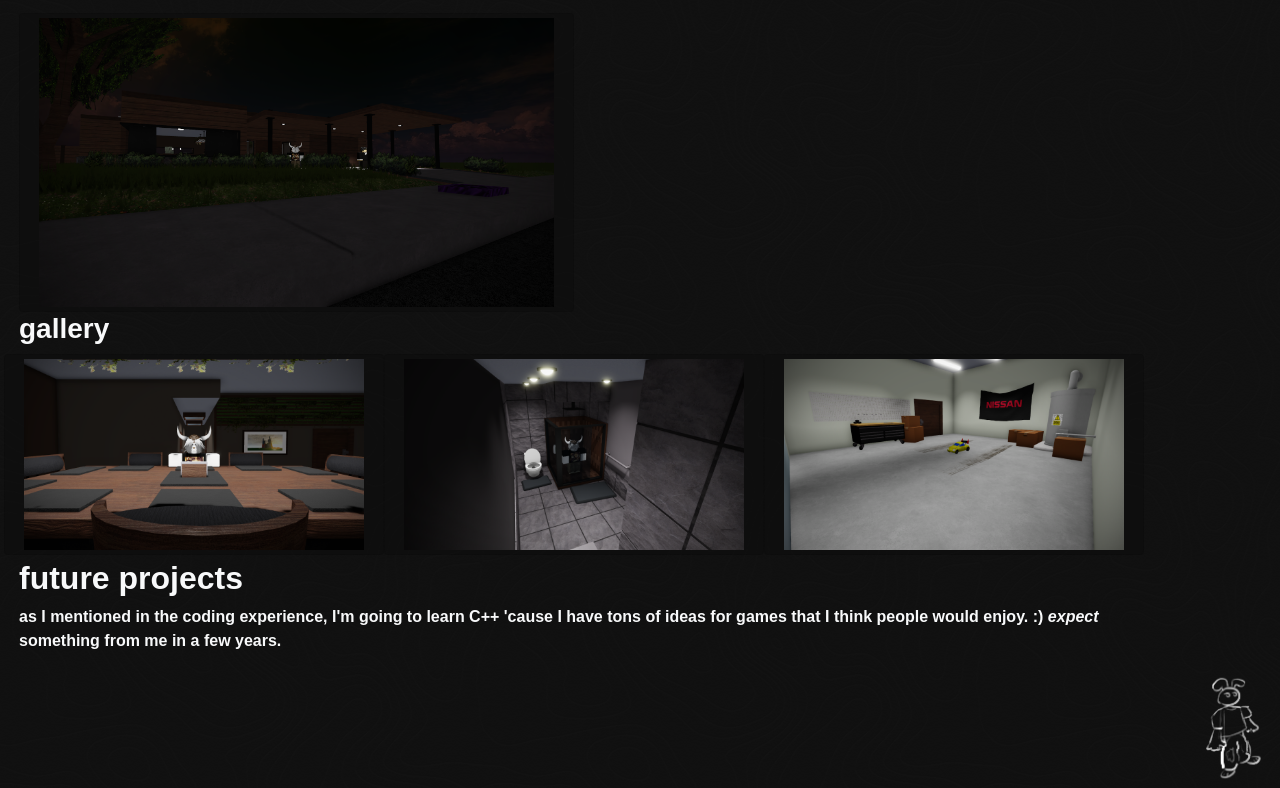
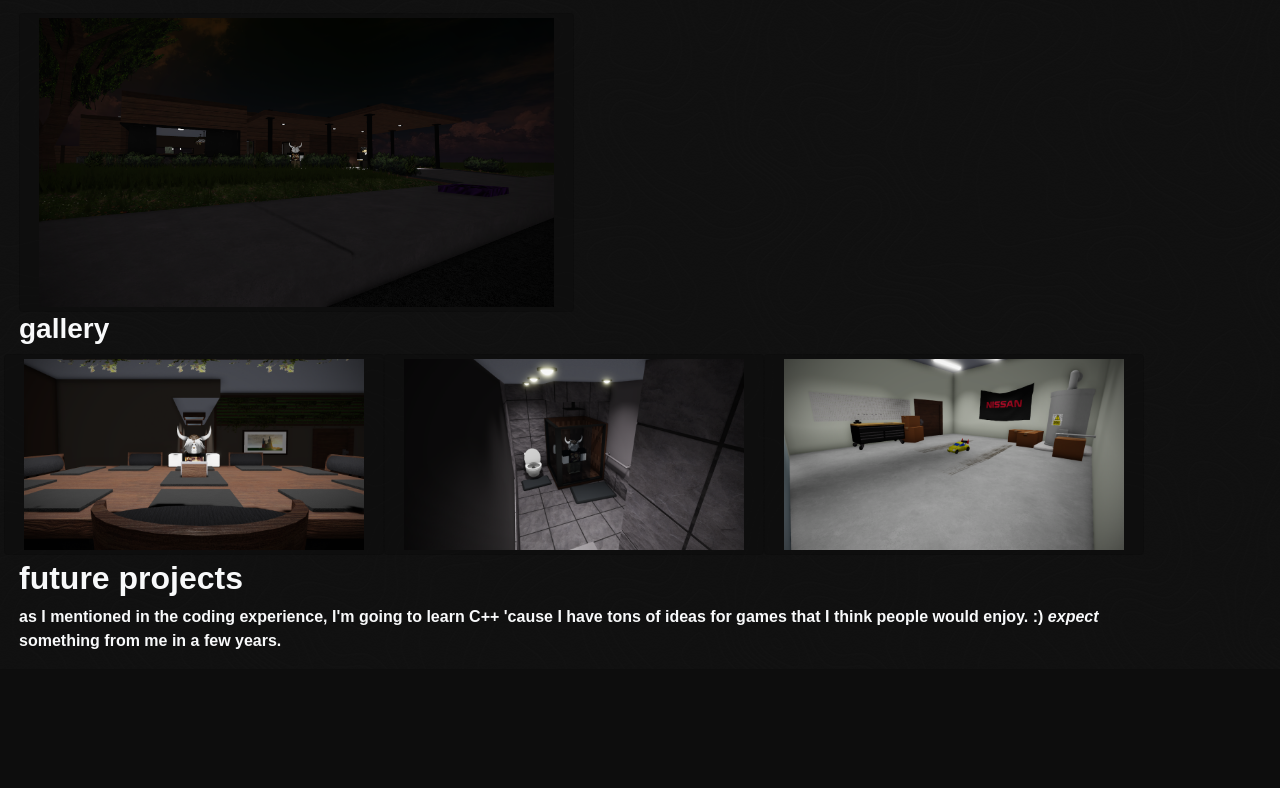
Before and after one commit to droxinds/droxsite, a plain HTML site: page index.html in a window 1280 px wide. Shown: the part 1013-1801 px from the top of the page. After the commit the page ends 1682 px from the top, so only its background shows below. Drawn offline with nearby package versions, Linux system fonts and the light colour scheme.

Commit message:
Removed Image

```diff
--- a/index.html
+++ b/index.html
@@ -122,7 +122,6 @@
     <h2 class="text-light">future projects</h2>
     <p class="text-light">as I mentioned in the coding experience, I'm going to learn C++ 'cause I have tons of ideas for games that I think people would enjoy. :&#41; <i>expect</i> something from me in a few years.</p>
 </div>
-<img src="assets/images/drabbitinv.png" alt="" width="100px" class="float-right">
 
 
     <script src="script.js"></script>
```
